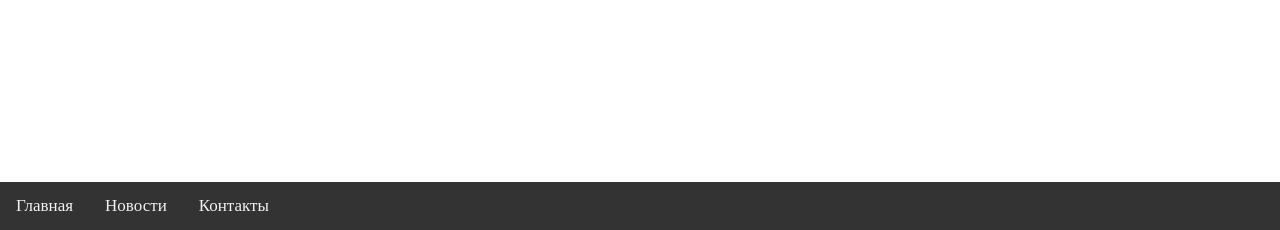
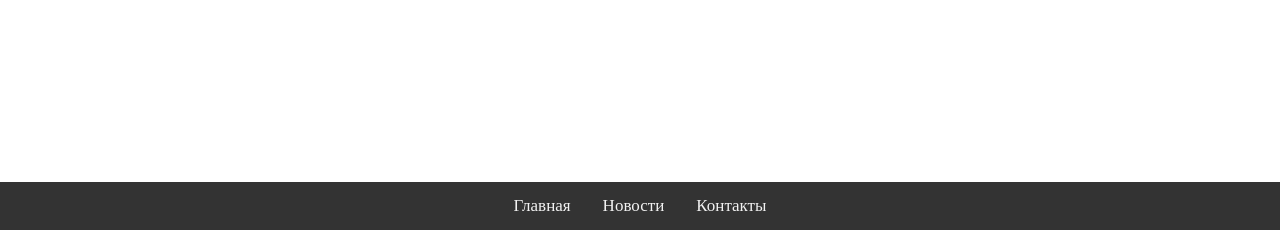
Before and after one commit to Disance/tg-webApp, a PHP site: page / in a window 1280 px wide. Shown: the part 570-800 px from the top of the page. Run offline with PHP 8.4, Linux system fonts and the light colour scheme; some libraries are stand-ins or nearby versions.

Commit message:
NavBarCenter

```diff
--- a/App.css
+++ b/App.css
@@ -1,4 +1,6 @@
-body {margin:0;}
+body {
+    margin: 0;
+  }
 
   .navbar {
     overflow: hidden;
@@ -6,10 +8,11 @@ body {margin:0;}
     position: fixed;
     bottom: 0;
     width: 100%;
+    display: flex;
+    justify-content: center; /* Центрирование элементов */
   }
 
   .navbar a {
-  float: left;
     display: block;
     color: #f2f2f2;
     text-align: center;
```
Lines whose indentation alone changed are shown as unchanged.
